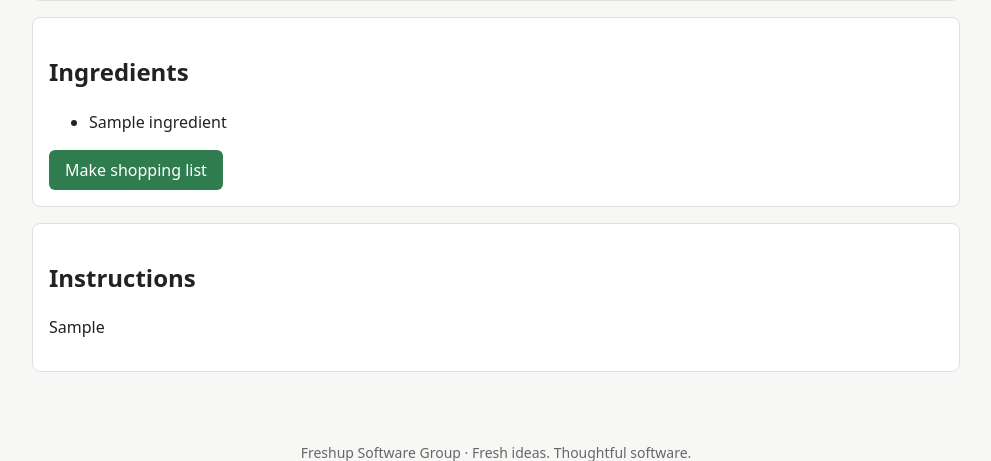
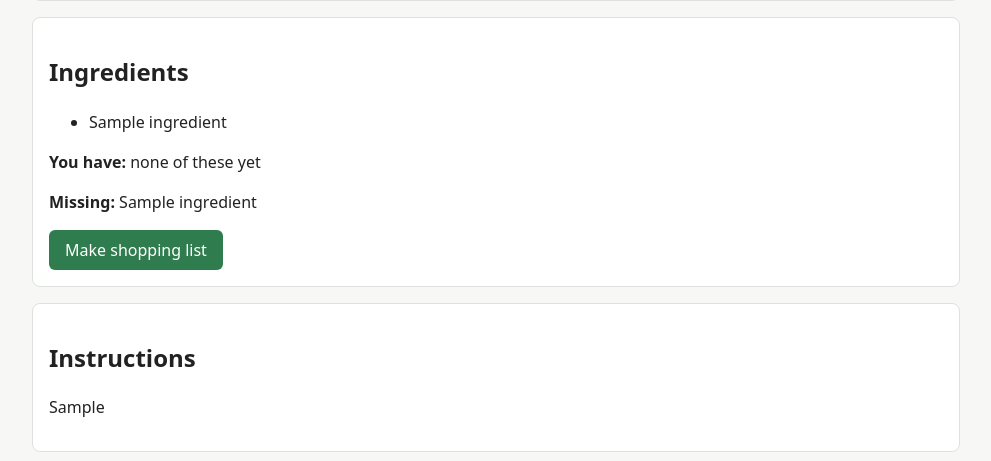
Before and after one commit to freshup-software-group/freshup-recipe-generator, a Flask app: page /recipes/1 in a window 1280 px wide. Shown: the part 597-1058 px from the top of the page, without its empty margins (144-1135 px from the left). Run offline with Flask 3, Linux system fonts and the light colour scheme; a user stored in the database is signed in; tables that the repository leaves empty hold one stand-in row (values such as "Sample post"); grey boxes marked "Sample" are stand-in pictures.

Commit message:
UC-09: show have and missing lines on the recipe page (#12)

```diff
--- a/app/templates/recipes/detail.html
+++ b/app/templates/recipes/detail.html
@@ -26,6 +26,8 @@
       {% endfor %}
     </ul>
     {% if current_user.is_authenticated %}
+      <p class="matched"><strong>You have:</strong> {{ have|join(", ") if have else "none of these yet" }}</p>
+      <p class="missing"><strong>Missing:</strong> {{ missing|join(", ") if missing else "nothing, you can cook this now" }}</p>
       <a class="button" href="{{ url_for('shopping.generate', recipe_id=recipe.id) }}">Make shopping list</a>
     {% endif %}
   </section>
```
